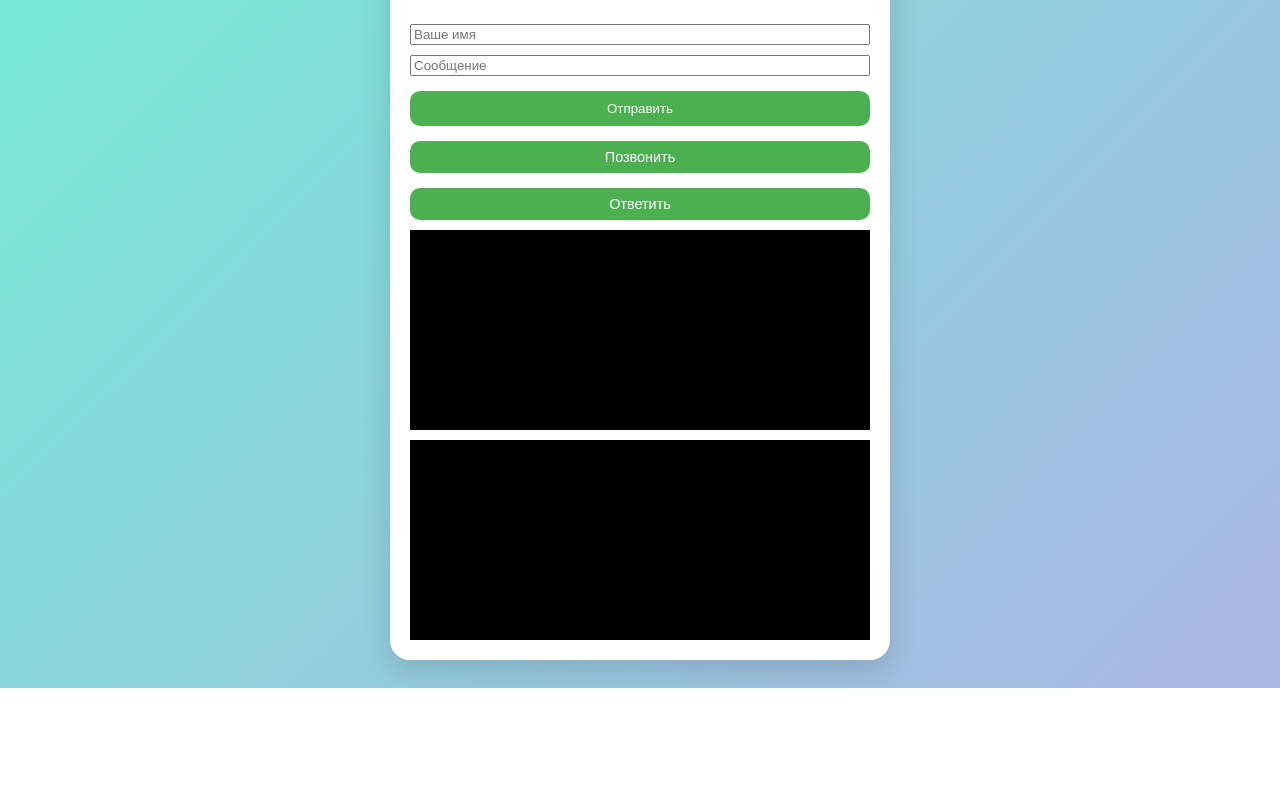
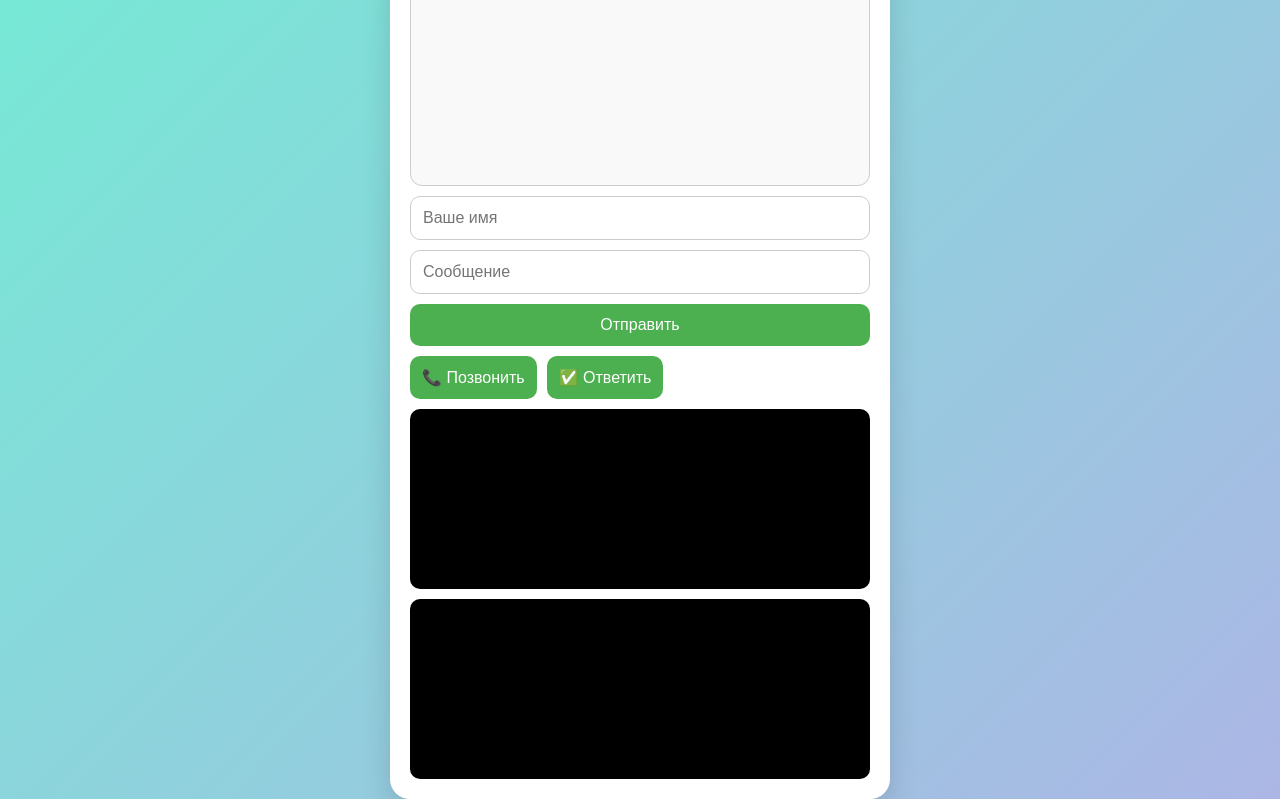
Before and after one commit to chateris777/chat, a plain HTML site: page index.html in a window 1280 px wide. Shown: the part 112-911 px from the top of the page. Before the commit the page ends 800 px from the top, so only its background shows below. Drawn offline with Linux system fonts and the light colour scheme; no server answers.

Commit message:
Update index.html

```diff
--- a/index.html
+++ b/index.html
@@ -4,20 +4,24 @@
   <meta charset="UTF-8" />
   <meta name="viewport" content="width=device-width, initial-scale=1.0" />
   <title>Ербаев Чат + Видеозвонки</title>
-    <link rel="preconnect" href="https://fonts.googleapis.com">
-    <link href="https://fonts.googleapis.com/css2?family=Rubik:wght@400;600&display=swap" rel="stylesheet">
+  <link rel="preconnect" href="https://fonts.googleapis.com" />
+  <link href="https://fonts.googleapis.com/css2?family=Rubik:wght@400;600&display=swap" rel="stylesheet" />
   <style>
-        * { box-sizing: border-box; }
+    * {
+      box-sizing: border-box;
+    }
+
     body {
       margin: 0;
       font-family: 'Rubik', sans-serif;
-            background: linear-gradient(135deg, #74ebd5, #ACB6E5);
+      background: linear-gradient(135deg, #74ebd5, #acb6e5);
       display: flex;
       justify-content: center;
       align-items: center;
       min-height: 100vh;
       flex-direction: column;
     }
+
     .chat-container {
       background: white;
       width: 95%;
@@ -29,22 +33,59 @@
       flex-direction: column;
       gap: 10px;
     }
-        video {
+
+    .chat-box {
+      border: 1px solid #ccc;
+      border-radius: 12px;
+      height: 200px;
+      overflow-y: auto;
+      padding: 10px;
+      background: #f9f9f9;
+    }
+
+    .chat-box div {
+      margin-bottom: 8px;
+      padding: 6px 10px;
+      background: #e3f2fd;
+      border-radius: 10px;
+      max-width: 90%;
+      word-wrap: break-word;
+    }
+
+    input {
+      padding: 12px;
+      border: 1px solid #ccc;
+      border-radius: 10px;
       width: 100%;
-            max-height: 200px;
-            background: black;
+      font-size: 1rem;
     }
+
     button {
-            padding: 10px;
-            margin-top: 5px;
-            background: #4CAF50;
+      padding: 12px;
+      background: #4caf50;
       color: white;
       border: none;
       border-radius: 10px;
+      font-size: 1rem;
       cursor: pointer;
+      transition: background 0.3s;
     }
-        button:hover { background: #43a047; }
-        .small-btn { padding: 8px; font-size: 0.9rem; }
+
+    button:hover {
+      background: #43a047;
+    }
+
+    video {
+      width: 100%;
+      max-height: 180px;
+      background: black;
+      border-radius: 10px;
+    }
+
+    .btns {
+      display: flex;
+      gap: 10px;
+    }
   </style>
 
   <!-- Firebase SDKs -->
@@ -54,19 +95,23 @@
 <body>
   <div class="chat-container">
     <h2>Ербаев Чат + Видеозвонки</h2>
+
     <div id="chat-box" class="chat-box"></div>
     <input id="name" type="text" placeholder="Ваше имя" />
     <input id="message" type="text" placeholder="Сообщение" />
     <button onclick="sendMessage()">Отправить</button>
 
-    <button onclick="startCall()" class="small-btn">Позвонить</button>
-    <button onclick="answerCall()" class="small-btn">Ответить</button>
+    <div class="btns">
+      <button onclick="startCall()">📞 Позвонить</button>
+      <button onclick="answerCall()">✅ Ответить</button>
+    </div>
 
-    <video id="localVideo" autoplay muted></video>
-    <video id="remoteVideo" autoplay></video>
+    <video id="localVideo" autoplay muted playsinline></video>
+    <video id="remoteVideo" autoplay playsinline></video>
   </div>
 
   <script>
+    // Firebase
     const firebaseConfig = {
       apiKey: "AIzaSyB0USq641T3GEL72iIJEgvZ5t8hlWeVX6A",
       authDomain: "chat-95e32.firebaseapp.com",
@@ -77,10 +122,11 @@
       appId: "1:185418388302:web:e7a6efede364055a49441f",
       measurementId: "G-K5N7ZTS9RM"
     };
+
     firebase.initializeApp(firebaseConfig);
     const db = firebase.database();
 
-    // ======= Чат =======
+    // ЧАТ
     function sendMessage() {
       const name = document.getElementById('name').value.trim();
       const message = document.getElementById('message').value.trim();
@@ -103,7 +149,7 @@
       document.getElementById("chat-box").scrollTop = document.getElementById("chat-box").scrollHeight;
     });
 
-    // ======= WebRTC =======
+    // ВИДЕОЗВОНОК
     const localVideo = document.getElementById('localVideo');
     const remoteVideo = document.getElementById('remoteVideo');
     let localStream;
@@ -111,50 +157,31 @@
     const servers = { iceServers: [{ urls: 'stun:stun.l.google.com:19302' }] };
 
     async function startCall() {
+      cleanupCall();
       localStream = await navigator.mediaDevices.getUserMedia({ video: true, audio: true });
       localVideo.srcObject = localStream;
 
-        peerConnection = new RTCPeerConnection(servers);
+      peerConnection = createPeerConnection('caller');
 
       localStream.getTracks().forEach(track => {
         peerConnection.addTrack(track, localStream);
       });
 
-        peerConnection.onicecandidate = event => {
-            if (event.candidate) {
-                db.ref('call/caller/candidates').push(JSON.stringify(event.candidate));
-            }
-        };
-
-        peerConnection.ontrack = event => {
-            remoteVideo.srcObject = event.streams[0];
-        };
-
       const offer = await peerConnection.createOffer();
       await peerConnection.setLocalDescription(offer);
-
-        db.ref('call/offer').set(JSON.stringify(offer));
+      await db.ref('call/offer').set(JSON.stringify(offer));
     }
 
     async function answerCall() {
+      cleanupCall();
       localStream = await navigator.mediaDevices.getUserMedia({ video: true, audio: true });
       localVideo.srcObject = localStream;
 
-        peerConnection = new RTCPeerConnection(servers);
+      peerConnection = createPeerConnection('answerer');
 
       localStream.getTracks().forEach(track => {
         peerConnection.addTrack(track, localStream);
       });
-
-        peerConnection.onicecandidate = event => {
-            if (event.candidate) {
-                db.ref('call/answerer/candidates').push(JSON.stringify(event.candidate));
-            }
-        };
-
-        peerConnection.ontrack = event => {
-            remoteVideo.srcObject = event.streams[0];
-        };
 
       const offerSnapshot = await db.ref('call/offer').get();
       const offer = JSON.parse(offerSnapshot.val());
@@ -162,13 +189,39 @@
 
       const answer = await peerConnection.createAnswer();
       await peerConnection.setLocalDescription(answer);
-        db.ref('call/answer').set(JSON.stringify(answer));
+      await db.ref('call/answer').set(JSON.stringify(answer));
+    }
 
+    function createPeerConnection(role) {
+      const pc = new RTCPeerConnection(servers);
+
+      pc.onicecandidate = event => {
+        if (event.candidate) {
+          db.ref(`call/${role}/candidates`).push(JSON.stringify(event.candidate));
+        }
+      };
+
+      pc.ontrack = event => {
+        remoteVideo.srcObject = event.streams[0];
+      };
+
+      return pc;
+    }
+
+    // Обработка ICE кандидатов
     db.ref('call/caller/candidates').on('child_added', snapshot => {
+      if (peerConnection) {
         const candidate = new RTCIceCandidate(JSON.parse(snapshot.val()));
         peerConnection.addIceCandidate(candidate);
+      }
     });
+
+    db.ref('call/answerer/candidates').on('child_added', snapshot => {
+      if (peerConnection) {
+        const candidate = new RTCIceCandidate(JSON.parse(snapshot.val()));
+        peerConnection.addIceCandidate(candidate);
       }
+    });
 
     db.ref('call/answer').on('value', async snapshot => {
       const answer = snapshot.val();
@@ -177,10 +230,12 @@
       }
     });
 
-    db.ref('call/answerer/candidates').on('child_added', snapshot => {
-        const candidate = new RTCIceCandidate(JSON.parse(snapshot.val()));
-        if (peerConnection) peerConnection.addIceCandidate(candidate);
-    });
+    // Очистка перед звонком (опционально)
+    function cleanupCall() {
+      db.ref('call').remove();
+      if (peerConnection) peerConnection.close();
+      peerConnection = null;
+    }
   </script>
 </body>
 </html>
```
Lines whose indentation alone changed are shown as unchanged.
